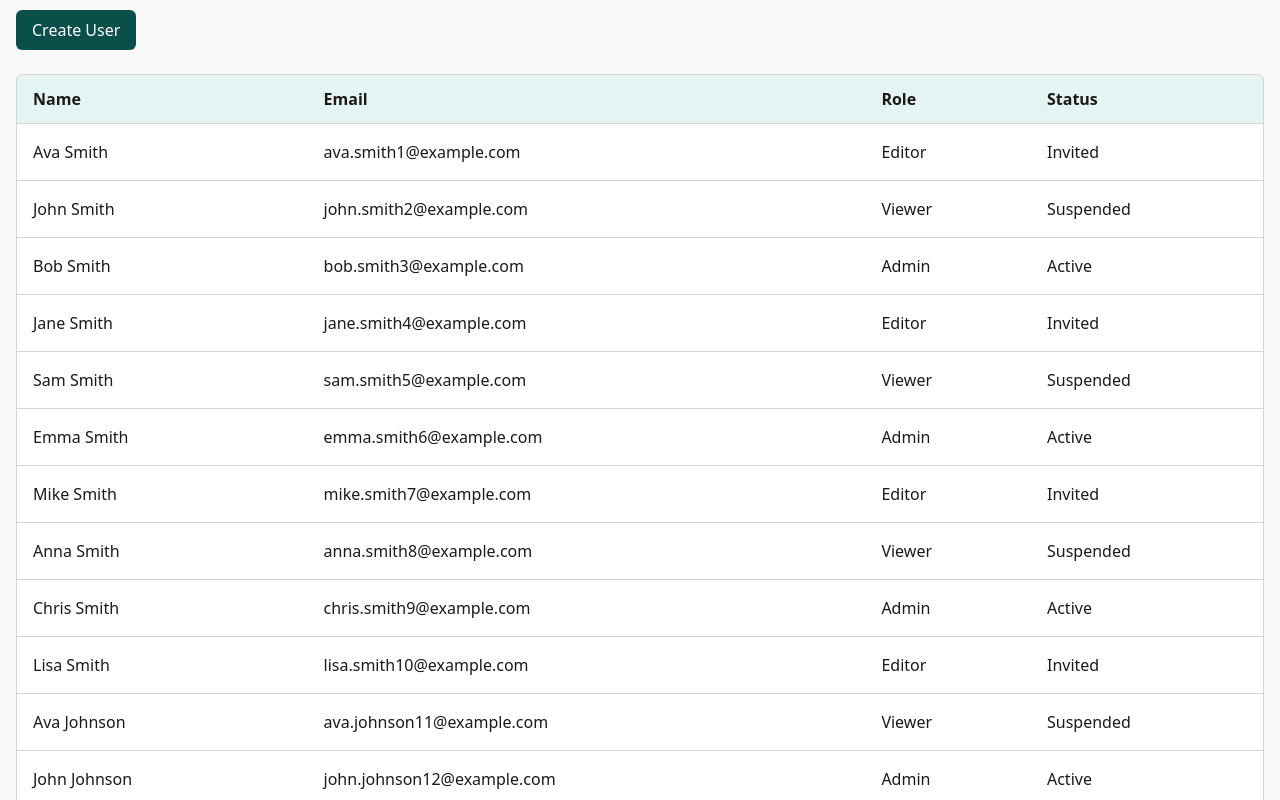
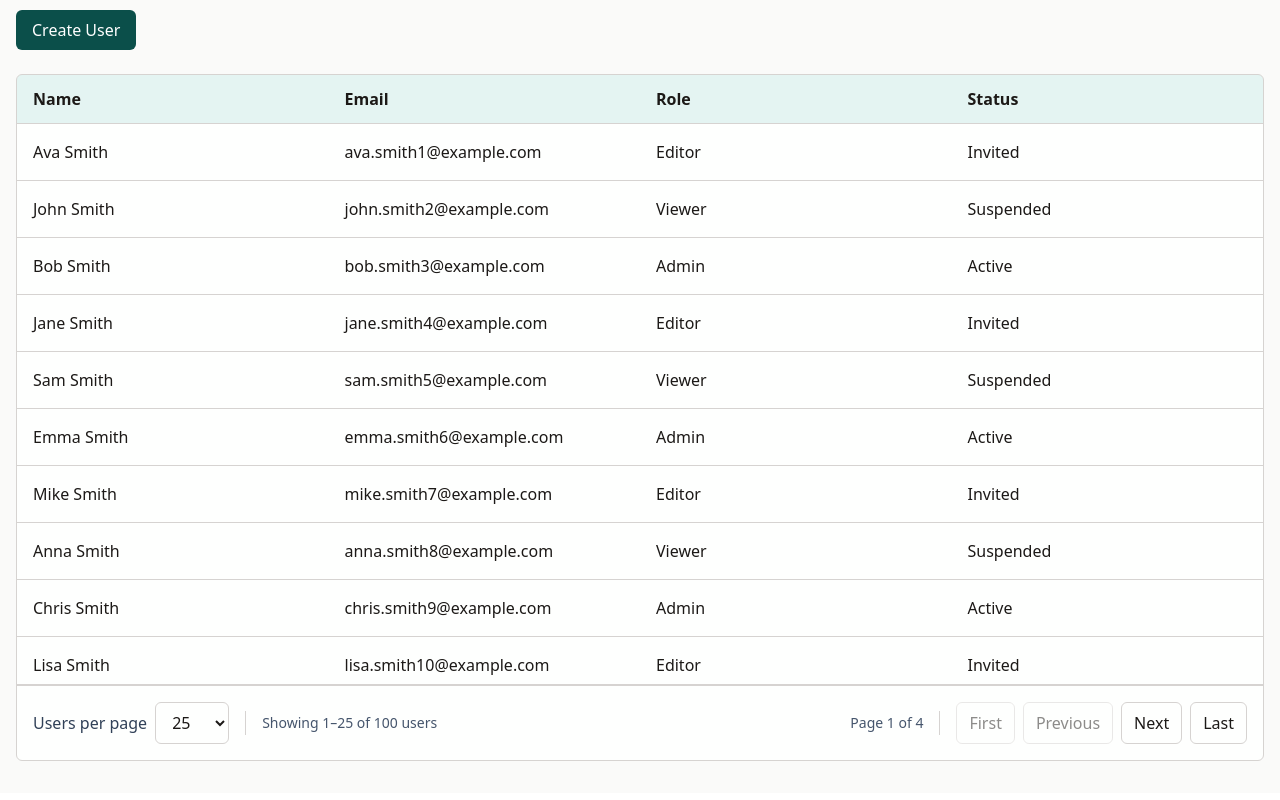
Before and after one commit to jossTripoli/people-panel, an Angular app: page /users in a window 1280 px wide. Shown: the part 220-1020 px from the top of the page. Built offline with nearby package versions, Linux system fonts and the light colour scheme.

Commit message:
pagination complete with users per page, status, nav buttons

```diff
--- a/src/app/user/user.html
+++ b/src/app/user/user.html
@@ -53,7 +53,7 @@
       </div>
 
       <div>
-        <label for="status" class="block text-sm font-medium">Status</label>
+        <label for="status" class="font-medium text-slate-700">Status</label>
         <select
           id="status"
           [(ngModel)]="newUser.status"
@@ -68,35 +68,38 @@
       <div class="mt-6 flex gap-3">
         <button
           type="button"
-          class="rounded-md border border-divider px-4 py-2"
+          class="cursor-pointer rounded-md border border-divider px-4 py-2"
           (click)="isCreating = false"
         >
           Cancel
         </button>
+
         <button
           type="button"
-          class="rounded-md border bg-primary px-4 py-2 font-medium text-white"
+          class="cursor-pointer rounded-md border bg-primary px-4 py-2 font-medium text-white"
           (click)="createUser()"
         >
           Create User
         </button>
       </div>
-
     </div>
   </div>
 }
 
 <div class="mt-6 overflow-hidden rounded-md border border-divider bg-white/90">
-  <table class="w-full text-left">
+  <table class="w-full table-fixed text-left">
     <thead class="bg-secondary/10">
       <tr class="border-b border-divider">
-        <th class="px-4 py-3 font-semibold">Name</th>
-        <th class="px-4 py-3 font-semibold">Email</th>
-        <th class="px-4 py-3 font-semibold">Role</th>
-        <th class="px-4 py-3 font-semibold">Status</th>
+        <th scope="col" class="px-4 py-3 font-semibold">Name</th>
+        <th scope="col" class="px-4 py-3 font-semibold">Email</th>
+        <th scope="col" class="px-4 py-3 font-semibold">Role</th>
+        <th scope="col" class="px-4 py-3 font-semibold">Status</th>
       </tr>
     </thead>
+  </table>
 
+  <div class="h-140 overflow-y-auto">
+    <table class="w-full table-fixed text-left">
       <tbody>
         @for (user of users.body.items; track user.id) {
           <tr
@@ -110,11 +113,58 @@
         }
       </tbody>
     </table>
+  </div>
+
+  <div
+    class="flex flex-wrap items-center justify-between gap-4 border-t-2 border-t-divider p-4"
+  >
+    <div class="flex flex-wrap items-center gap-4">
+      <div class="flex items-center gap-2">
+        <label for="users-per-page" class="text-slate-700">
+          Users per page
+        </label>
+
+        <select
+          id="users-per-page"
+          [(ngModel)]="limit"
+          (ngModelChange)="changePageLimit()"
+          class="rounded-md border border-divider px-3 py-2"
+        >
+          <option [ngValue]="10">10</option>
+          <option [ngValue]="25">25</option>
+          <option [ngValue]="50">50</option>
+          <option [ngValue]="100">100</option>
+        </select>
+      </div>
+
+      <div class="h-6 border-l border-divider"></div>
+
+      <p class="text-sm text-slate-600">
+        Showing {{ firstUserNumber }}–{{ lastUserNumber }}
+        of {{ users.body.total }} users
+      </p>
+    </div>
+
+    <div class="flex flex-wrap items-center gap-4">
+      <p class="text-sm text-slate-600">
+        Page {{ currentPage }} of {{ totalPages }}
+      </p>
+
+      <div class="h-6 border-l border-divider"></div>
 
       <div class="flex gap-2">
         <button
           type="button"
-      class="rounded-md border border-divider px-3 py-2 disabled:cursor-not-allowed disabled:opacity-50"
+          class="cursor-pointer rounded-md border border-divider px-3 py-2 disabled:cursor-not-allowed disabled:opacity-50"
+          (click)="firstPage()"
+          [disabled]="skip === 0"
+        >
+          First
+        </button>
+
+        <button
+          type="button"
+          class="cursor-pointer rounded-md border border-divider px-3 py-2 disabled:cursor-not-allowed disabled:opacity-50"
           (click)="previousPage()"
           [disabled]="skip === 0"
         >
@@ -123,11 +173,22 @@
 
         <button
           type="button"
-      class="rounded-md border border-divider px-3 py-2 disabled:cursor-not-allowed disabled:opacity-50"
+          class="cursor-pointer rounded-md border border-divider px-3 py-2 disabled:cursor-not-allowed disabled:opacity-50"
           (click)="nextPage()"
           [disabled]="skip + limit >= users.body.total"
         >
           Next
         </button>
+
+        <button
+          type="button"
+          class="cursor-pointer rounded-md border border-divider px-3 py-2 disabled:cursor-not-allowed disabled:opacity-50"
+          (click)="lastPage()"
+          [disabled]="currentPage === totalPages"
+        >
+          Last
+        </button>
       </div>
     </div>
+  </div>
+</div>
--- a/src/app/user/user.ts
+++ b/src/app/user/user.ts
@@ -21,11 +21,20 @@ export class User {
 
   // Start at the first user
   skip = 0;
-  // Show 25 users per page
-  readonly limit = 25;
+  // Show default of 25 users per page
+  limit = 25;
   // Load current page of users from the API
   users = this.usersApi.list(this.skip, this.limit);
 
+  // Current page number, starting at 1.
+  get currentPage() {
+    return Math.floor(this.skip / this.limit) + 1;
+  }
+
+  // Total number of pages based on the API total.
+  get totalPages() {
+    return Math.ceil(this.users.body.total / this.limit);
+  }
 
   previousPage() {
     // Move back one page, but never let skip go below 0
@@ -41,6 +50,30 @@ export class User {
       // Reload the users for the new page
       this.users = this.usersApi.list(this.skip, this.limit);
     }
+  }
+
+  firstPage() {
+    this.skip = 0;
+    this.users = this.usersApi.list(this.skip, this.limit);
+  }
+
+  lastPage() {
+    this.skip = (this.totalPages - 1) * this.limit;
+    this.users = this.usersApi.list(this.skip, this.limit);
+  }
+
+  changePageLimit() {
+    this.skip = 0;
+    this.users = this.usersApi.list(this.skip, this.limit);
+  }
+
+  // showing # of users message
+  get firstUserNumber() {
+    return this.users.body.total === 0 ? 0 : this.skip + 1;
+  }
+
+  get lastUserNumber() {
+    return Math.min(this.skip + this.limit, this.users.body.total);
   }
 
   // to control wether the creation form is shown
```
Also changed, not shown: 1 other file (tests, documents, lock files or other folders). Lines whose indentation alone changed are shown as unchanged.
